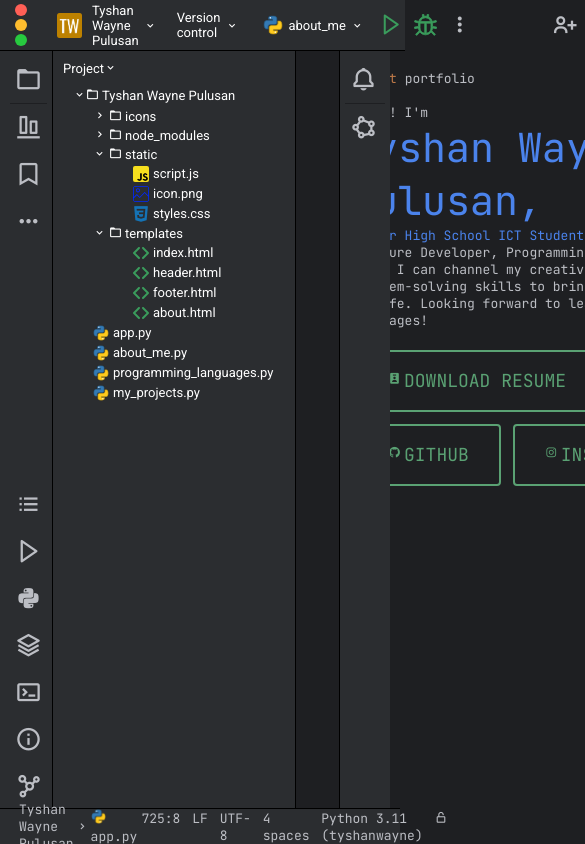
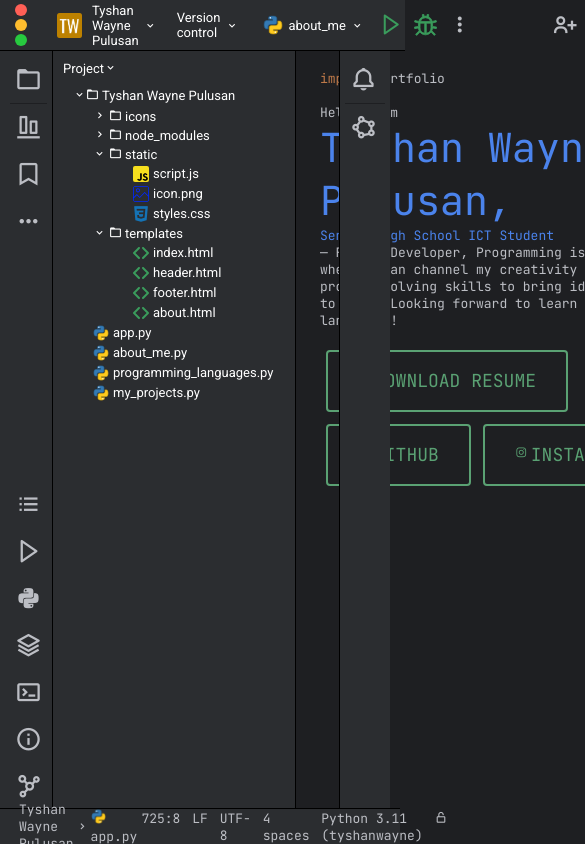
Before and after one commit to tyshanwayne/tw-web-portfolio, a plain HTML site: page index.html in a window 390 px wide. Shown: the top 844 px of the page, 585 px wide, since content can reach past the window. Drawn offline with nearby package versions, Linux system fonts and the light colour scheme.

Commit message:
fixed mobile view

```diff
--- a/styles.css
+++ b/styles.css
@@ -37,7 +37,9 @@ body, html{
 
     .content {
         width: 100%;
+        margin-left: 320px !important;
     }
+
 }
 
 .orange {
@@ -322,11 +324,14 @@ aside {
 /*MAIN CONTENT*/
 .content {
     margin-top: 70px;
-    margin-left: 350px;
+    margin-left: 370px;
     color: var(--font-main);
     font-family: 'Jetbrains Mono', monospace;
-    display: block;
+    display: flex;
+    flex-direction: column;
+    align-items: stretch;
     font-size: 18px;
+    margin-right: 40px;
 }
 
 .titleName {
@@ -335,7 +340,6 @@ aside {
 
 .introductionContainer {
     max-width: 500px;
-    display: block;
 }
 
 .buttonAboutContainer {
@@ -367,7 +371,7 @@ aside {
     transition: box-shadow 300ms ease-in-out, color 300ms ease-in-out;
 }
 
-.buttonAbout:hover, .buttonAbout:focus {
+.buttonAbout:hover {
     color: var(--font-main);
     outline: 0;
     box-shadow: 0 0 40px 40px var(--font-green) inset;
```
